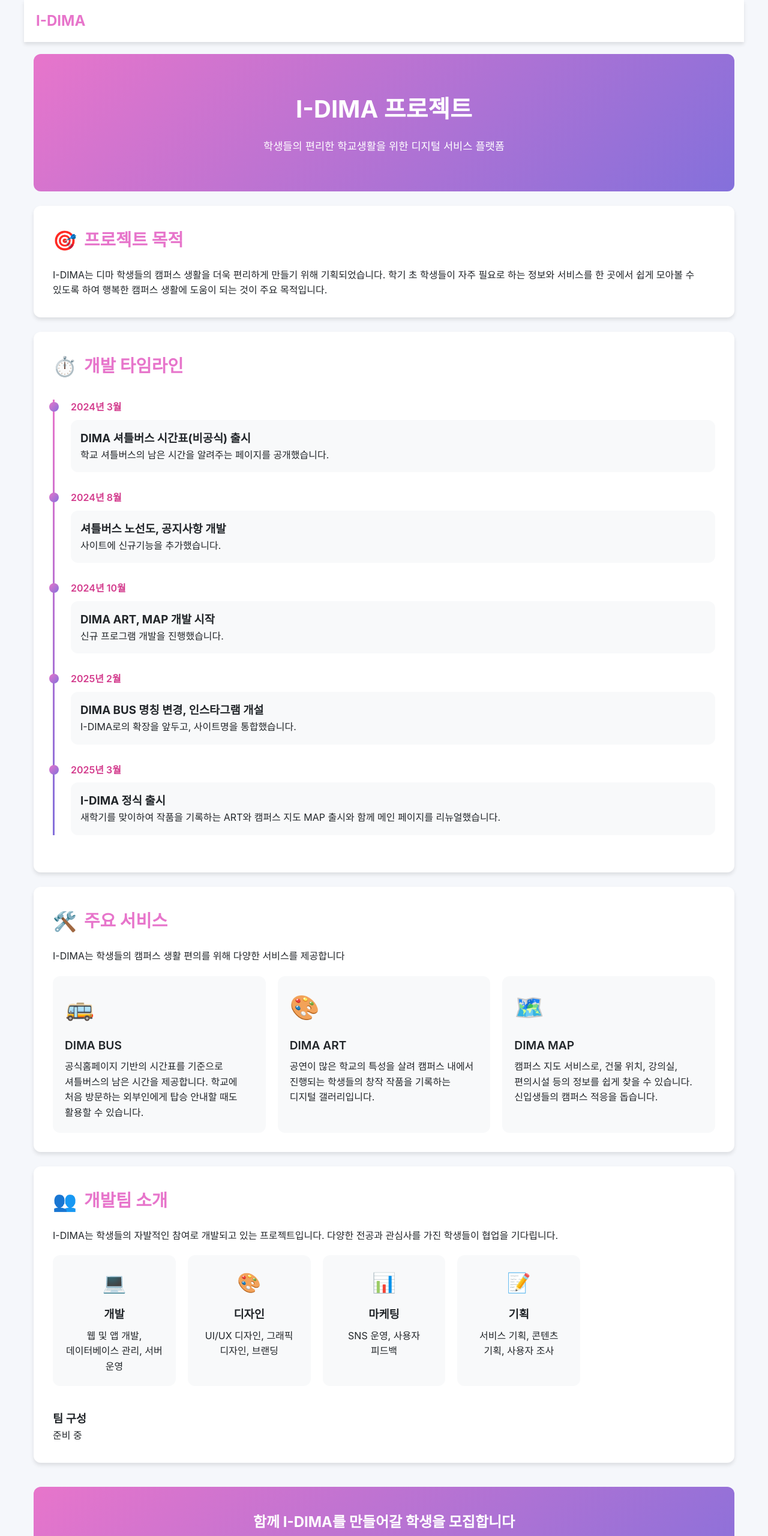
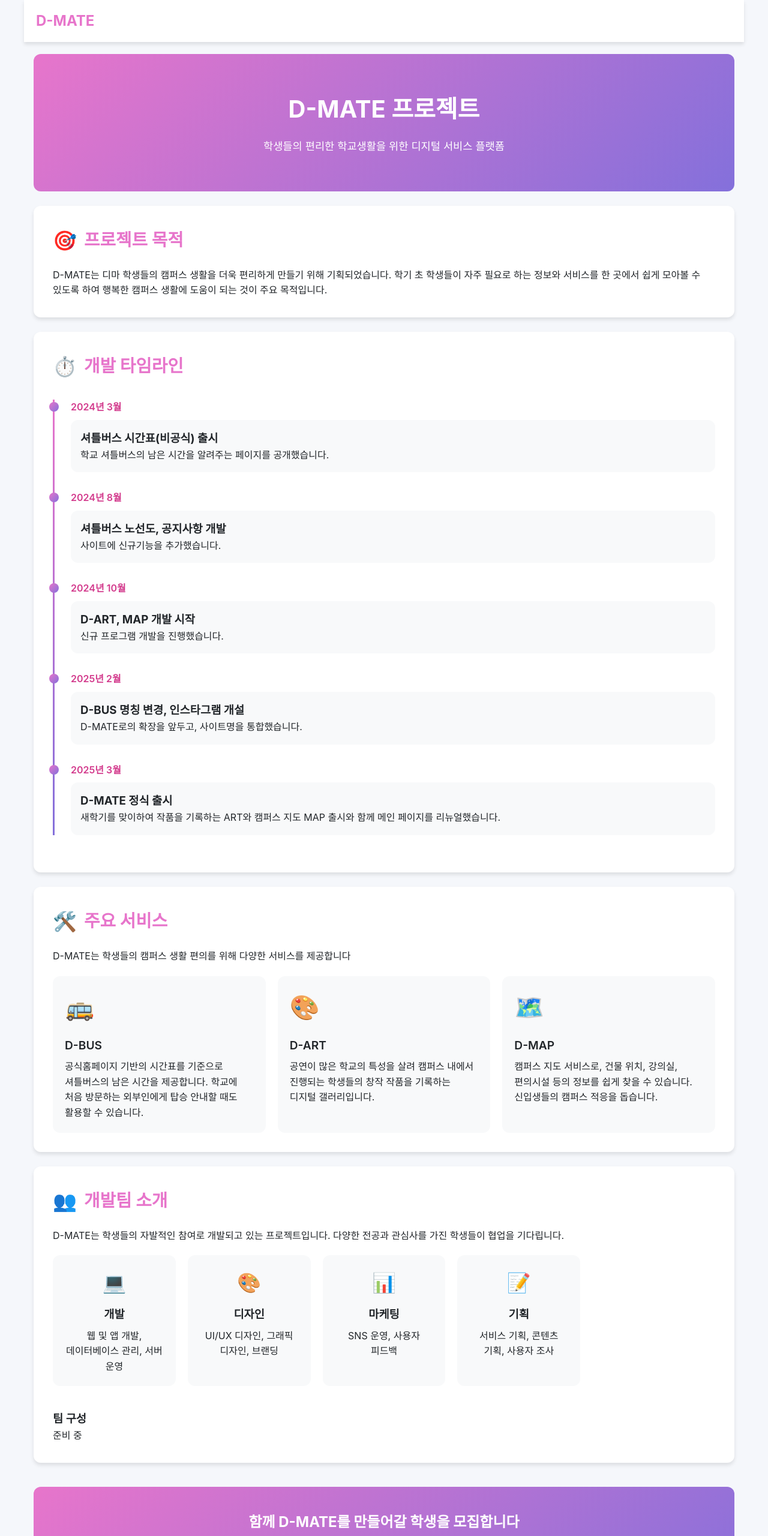
Before and after one commit to I-DIMA/i-dima.github.io, a plain HTML site: page info.html in a window 1280 px wide. Shown: the top 2560 px of the page at 60% size. Drawn offline with Linux system fonts and the light colour scheme.

Commit message:
Update info.html
1.이름변경
2.애널리틱스추가

```diff
--- a/info.html
+++ b/info.html
@@ -1,9 +1,18 @@
 <!DOCTYPE html>
 <html lang="ko">
 <head>
+    <!-- Google tag (gtag.js) -->
+<script async src="https://www.googletagmanager.com/gtag/js?id=G-D30Y1YJ58M"></script>
+<script>
+  window.dataLayer = window.dataLayer || [];
+  function gtag(){dataLayer.push(arguments);}
+  gtag('js', new Date());
+
+  gtag('config', 'G-D30Y1YJ58M');
+</script>
     <meta charset="UTF-8">
     <meta name="viewport" content="width=device-width, initial-scale=1.0">
-    <title>I-DIMA</title>
+    <title>D-MATE</title>
     <style>
         :root {
             word-break: keep-all;
@@ -305,19 +314,19 @@
 <body>
     <header class="header">
         <div class="logo">
-            <a href="https://i-dima.github.io" style="text-decoration: none; color: var(--primary);">I-DIMA</a>
+            <a href="https://d-mate-25.github.io" style="text-decoration: none; color: var(--primary);">D-MATE</a>
         </div>
     </header>
 
     <div class="container">
         <section class="hero">
-            <h1>I-DIMA 프로젝트</h1>
+            <h1>D-MATE 프로젝트</h1>
             <p>학생들의 편리한 학교생활을 위한 디지털 서비스 플랫폼</p>
         </section>
 
         <section class="section">
             <h2 class="section-title"><span class="section-icon">🎯</span>프로젝트 목적</h2>
-            <p>I-DIMA는 디마 학생들의 캠퍼스 생활을 더욱 편리하게 만들기 위해 기획되었습니다. 학기 초 학생들이 자주 필요로 하는 정보와 서비스를 한 곳에서 쉽게 모아볼 수 있도록 하여 행복한 캠퍼스 생활에 도움이 되는 것이 주요 목적입니다.</p>
+            <p>D-MATE는 디마 학생들의 캠퍼스 생활을 더욱 편리하게 만들기 위해 기획되었습니다. 학기 초 학생들이 자주 필요로 하는 정보와 서비스를 한 곳에서 쉽게 모아볼 수 있도록 하여 행복한 캠퍼스 생활에 도움이 되는 것이 주요 목적입니다.</p>
         </section>
 
         <section class="section">
@@ -326,7 +335,7 @@
                 <div class="timeline-item">
                     <div class="timeline-date">2024년 3월</div>
                     <div class="timeline-content">
-                        <h3>DIMA 셔틀버스 시간표(비공식) 출시</h3>
+                        <h3>셔틀버스 시간표(비공식) 출시</h3>
                         <p>학교 셔틀버스의 남은 시간을 알려주는 페이지를 공개했습니다.</p>
                     </div>
                 </div>
@@ -340,21 +349,21 @@
                 <div class="timeline-item">
                     <div class="timeline-date">2024년 10월</div>
                     <div class="timeline-content">
-                        <h3>DIMA ART, MAP 개발 시작</h3>
+                        <h3>D-ART, MAP 개발 시작</h3>
                         <p>신규 프로그램 개발을 진행했습니다.</p>
                     </div>
                 </div>
                 <div class="timeline-item">
                     <div class="timeline-date">2025년 2월</div>
                     <div class="timeline-content">
-                        <h3>DIMA BUS 명칭 변경, 인스타그램 개설</h3>
-                        <p>I-DIMA로의 확장을 앞두고, 사이트명을 통합했습니다.</p>
+                        <h3>D-BUS 명칭 변경, 인스타그램 개설</h3>
+                        <p>D-MATE로의 확장을 앞두고, 사이트명을 통합했습니다.</p>
                     </div>
                 </div>
                 <div class="timeline-item">
                     <div class="timeline-date">2025년 3월</div>
                     <div class="timeline-content">
-                        <h3>I-DIMA 정식 출시</h3>
+                        <h3>D-MATE 정식 출시</h3>
                         <p>새학기를 맞이하여 작품을 기록하는 ART와 캠퍼스 지도 MAP 출시와 함께 메인 페이지를 리뉴얼했습니다.</p>
                     </div>
                 </div>
@@ -363,22 +372,22 @@
 
         <section class="section">
             <h2 class="section-title"><span class="section-icon">🛠️</span>주요 서비스</h2>
-            <p>I-DIMA는 학생들의 캠퍼스 생활 편의를 위해 다양한 서비스를 제공합니다</p>
+            <p>D-MATE는 학생들의 캠퍼스 생활 편의를 위해 다양한 서비스를 제공합니다</p>
 
             <div class="services-grid">
                 <div class="service-card">
                     <div class="service-icon">🚌</div>
-                    <h3 class="service-title">DIMA BUS</h3>
+                    <h3 class="service-title">D-BUS</h3>
                     <p>공식홈페이지 기반의 시간표를 기준으로 셔틀버스의 남은 시간을 제공합니다. 학교에 처음 방문하는 외부인에게 탑승 안내할 때도 활용할 수 있습니다.</p>
                 </div>
                 <div class="service-card">
                     <div class="service-icon">🎨</div>
-                    <h3 class="service-title">DIMA ART</h3>
+                    <h3 class="service-title">D-ART</h3>
                     <p>공연이 많은 학교의 특성을 살려 캠퍼스 내에서 진행되는 학생들의 창작 작품을 기록하는 디지털 갤러리입니다.</p>
                 </div>
                 <div class="service-card">
                     <div class="service-icon">🗺️</div>
-                    <h3 class="service-title">DIMA MAP</h3>
+                    <h3 class="service-title">D-MAP</h3>
                     <p>캠퍼스 지도 서비스로, 건물 위치, 강의실, 편의시설 등의 정보를 쉽게 찾을 수 있습니다. 신입생들의 캠퍼스 적응을 돕습니다.</p>
                 </div>
             </div>
@@ -386,7 +395,7 @@
 
         <section class="section">
             <h2 class="section-title"><span class="section-icon">👥</span>개발팀 소개</h2>
-            <p>I-DIMA는 학생들의 자발적인 참여로 개발되고 있는 프로젝트입니다. 다양한 전공과 관심사를 가진 학생들이 협업을 기다립니다.</p>
+            <p>D-MATE는 학생들의 자발적인 참여로 개발되고 있는 프로젝트입니다. 다양한 전공과 관심사를 가진 학생들이 협업을 기다립니다.</p>
 
             <div class="team-roles">
                 <div class="role-card">
@@ -418,7 +427,7 @@
         </section>
 
         <section class="contact-section">
-            <h2>함께 I-DIMA를 만들어갈 학생을 모집합니다</h2>
+            <h2>함께 D-MATE를 만들어갈 학생을 모집합니다</h2>
             <p>개발, 디자인, 마케팅 등 다양한 분야에서 함께할 학생들을 모집하고 있습니다.</p>
             <p>아이디어와 역량을 발휘하고 경험을 쌓고 싶은 분들의 많은 참여 바랍니다!</p>
             <a href="https://open.kakao.com/o/sQ5O8Zfg" class="contact-btn">참여 문의하기</a>
@@ -426,24 +435,23 @@
 
         <section class="section">
             <h2 class="section-title"><span class="section-icon">🔮</span>향후 계획</h2>
-            <p>I-DIMA는 지속적인 발전과 확장을 목표로 하고 있습니다. 앞으로의 주요 계획은 다음과 같습니다</p>
+            <p>D-MATE는 지속적인 발전과 확장을 목표로 하고 있습니다. 앞으로의 주요 계획은 다음과 같습니다</p>
             <ul style="margin-left: 20px; margin-top: 10px;">
                 <li>준비중</li>
             </ul>
         </section>
 
         <div style="text-align: center; margin: 50px 0 30px 0;">
-            <a href="https://i-dima.github.io" class="back-link" style="display: inline-block; background: linear-gradient(135deg, var(--primary), var(--secondary)); color: var(--white); font-size: 1.1rem; padding: 12px 28px; box-shadow: var(--shadow);">메인으로 돌아가기</a>
+            <a href="https://d-mate-25.github.io" class="back-link" style="display: inline-block; background: linear-gradient(135deg, var(--primary), var(--secondary)); color: var(--white); font-size: 1.1rem; padding: 12px 28px; box-shadow: var(--shadow);">메인으로 돌아가기</a>
         </div>
 
     <footer class="footer">
         <div class="footer-content">
-            <div class="copyright">© 2025 I-DIMA. All rights reserved.</div>
+            <div class="copyright">© 2025 D-MATE. All rights reserved.</div>
             <div class="footer-links">
-                <a href="https://i-dima.github.io/service" class="footer-link">이용약관</a>
-                <a href="https://i-dima.github.io/service#privacy" class="footer-link">개인정보 처리방침</a>
+                <a href="https://d-mate-25.github.io/service" class="footer-link">이용약관</a>
+                <a href="https://d-mate-25.github.io/service#privacy" class="footer-link">개인정보 처리방침</a>
                 <a href="https://open.kakao.com/o/sQ5O8Zfg" class="footer-link">문의하기</a>
-                <a href="https://www.instagram.com/i_dima_25" class="footer-link">Instagram</a>
             </div>
         </div>
     </footer>
```
